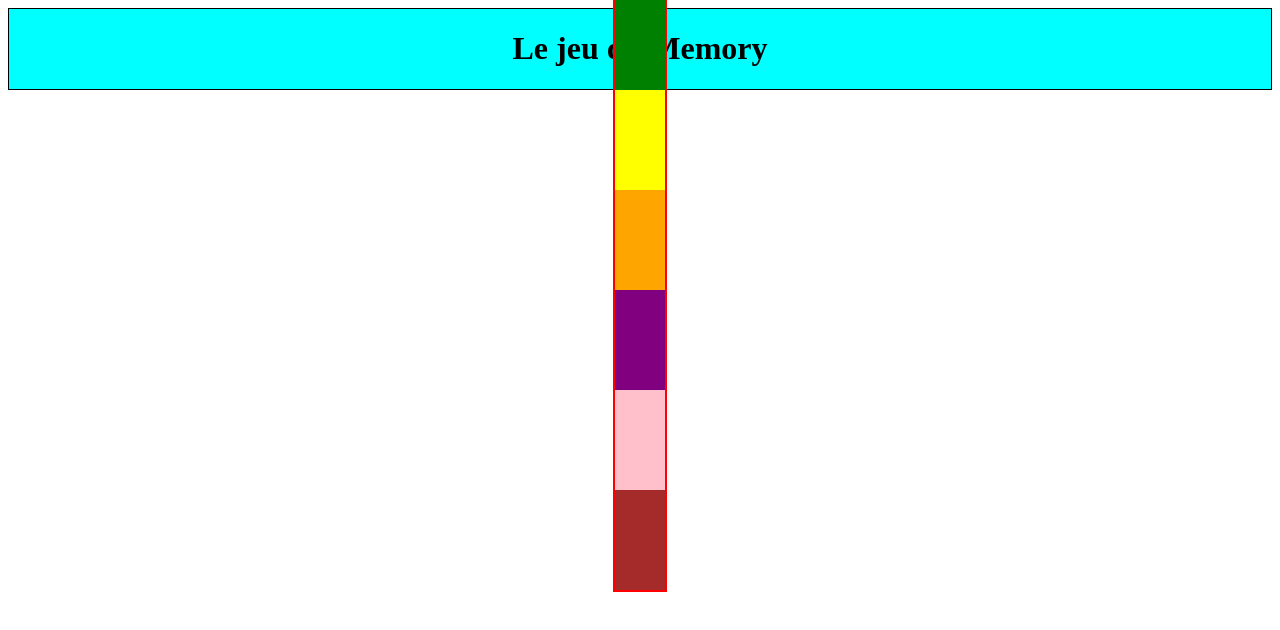
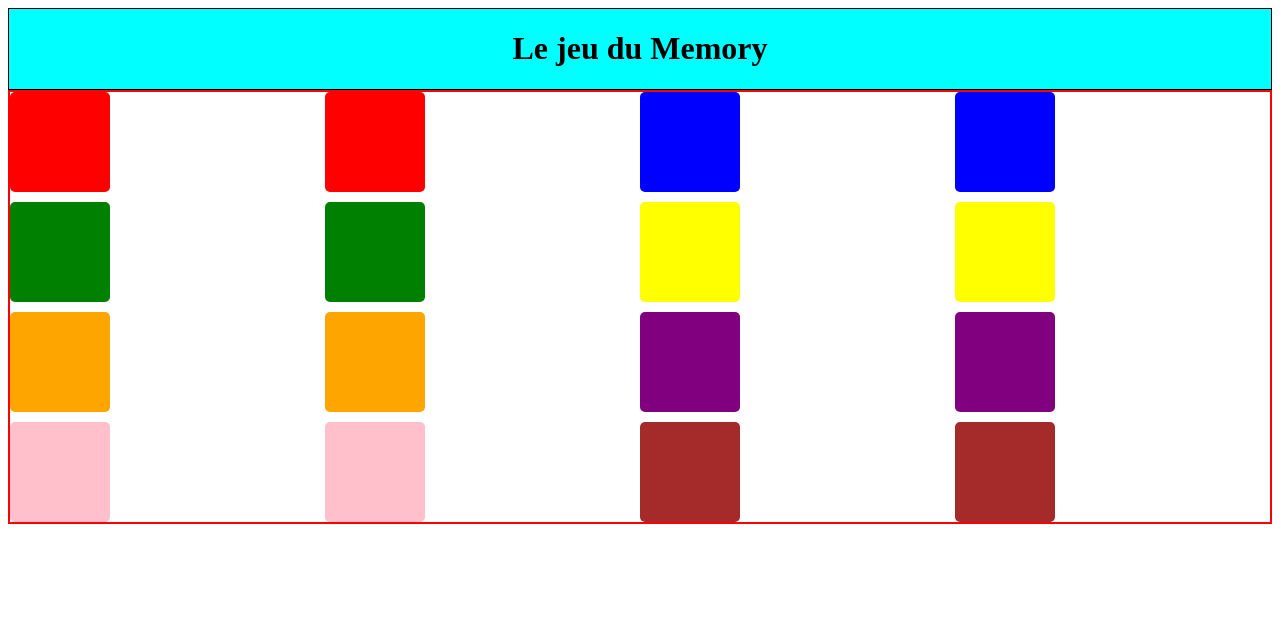
Before and after one commit to karimsekri/le_memory, a website built with Vite: page index.html in a window 1280 px wide. Both pictures are taken after a click on the button "Début de la partie". Built offline with nearby package versions, Linux system fonts and the light colour scheme.

Commit message:
Mise en page OK

```diff
--- a/src/main.ts
+++ b/src/main.ts
@@ -20,9 +20,10 @@ function afficher_debut_jeu (){
   const tiles = new Array(16).fill('').map( (_, i) => {
     const tile = document.createElement("div")
     tile.setAttribute("class", "tile")
-    tile.style.width ="50px"
-    tile.style.height = "50px"
+    tile.style.width ="100px"
+    tile.style.height = "100px"
     tile.style.backgroundColor = colors[Math.floor(i/2)]
+    tile.style.borderRadius = "5px";
     return tile
 })
 
--- a/src/style.css
+++ b/src/style.css
@@ -5,13 +5,19 @@ h1 {
   border: 1px solid black;
   background-color: aqua;
 }
-#app {
-  display: flex;
-  justify-content: center;
-  align-items: center;
-  height: 200px;
-}
+
 
 #divContainer{
   border: 2px solid red ;
+  display: grid;
+  grid-template-columns: repeat(4, 1fr);
+  grid-template-rows: repeat(4, 1fr);
+  grid-row-gap : 10px ;
+
+
+
 }
+
+.tile{
+
+}
```
